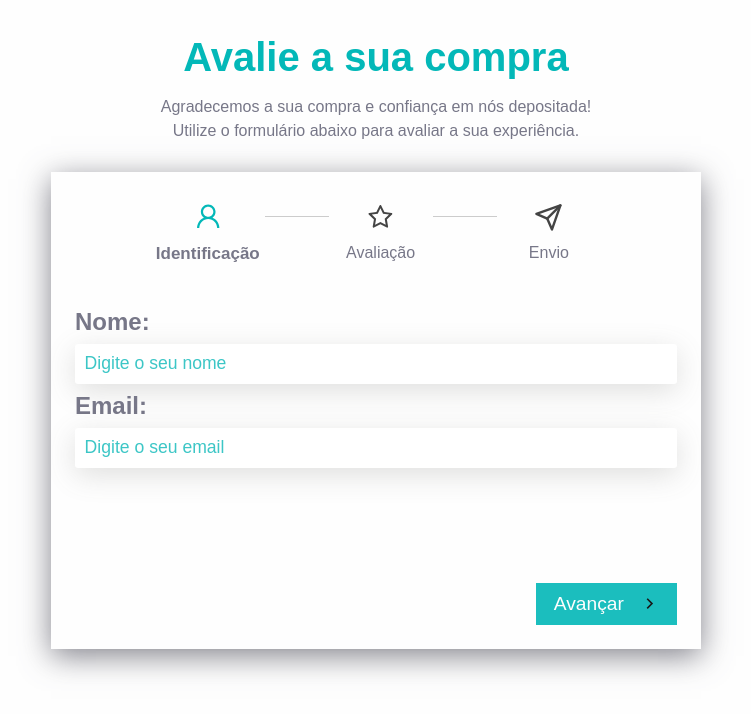
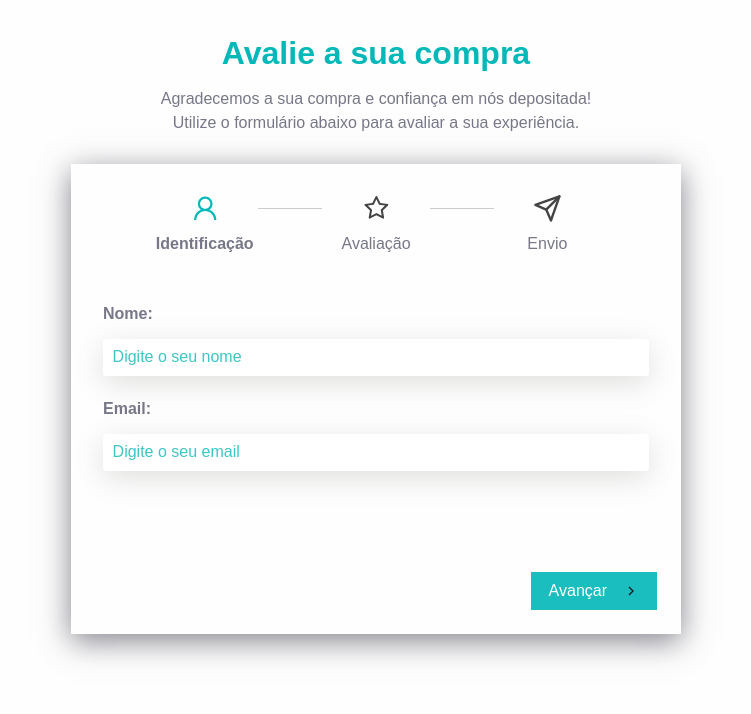
Before and after one commit to amac81/multistep_form_react, a React (Vite) app: page / in a window 1280 px wide. Shown: the top 714 px of the page, without its empty margins (264-1015 px from the left). Built offline with nearby package versions, Linux system fonts and the light colour scheme; a web font is replaced by a local one.

Commit message:
css update

```diff
--- a/src/App.css
+++ b/src/App.css
@@ -10,7 +10,7 @@
 }
 
 .header h2{
-  font-size: 2.5rem;
+  font-size: 2rem;
   margin-bottom: 1.1rem;
   color: #03b8b8;
 }
@@ -18,7 +18,7 @@
 /* Forms */
 
 .form-container {
-  max-width: 650px;
+  max-width: 610px;
   margin: 0 auto;
   background-color: #fefefe;
   padding: 1.5rem;
@@ -41,10 +41,17 @@
   margin-bottom: 2rem;
 }
 
+.form-input {
+  display: flex;
+  flex-direction: column;
+  padding: 0.5rem;
+}
+
 label {
   font-weight: bold;
   color: #778;
-  font-size: 1.5rem;
+  font-size: 1rem;
+  margin-bottom: 1rem;
 }
 
 input,
@@ -53,7 +60,7 @@ textarea {
   border: none;
   border-radius: 3px;
   box-shadow: rgba(98, 98, 97, 0.2) 0px 7px 29px 0px;
-  font-size: 1.1rem;
+  font-size: 1rem;
   color: #778;
 }
 
@@ -77,7 +84,7 @@ input::placeholder {
   border: none;
   border: 2px solid #03b8b8;
   background-color: #03b8b8;
-  font-size: 1.2rem;
+  font-size: 1rem;
   padding: 0.5rem 1rem;
   opacity: 0.9;
   transition: 0.5s;
--- a/src/components/Steps.css
+++ b/src/components/Steps.css
@@ -31,7 +31,7 @@
 }
 
 .active {
-    font-size: 17px;
+    font-size: 1rem;
     font-weight: bold;
 }
 
--- a/src/components/UserForm.jsx
+++ b/src/components/UserForm.jsx
@@ -3,6 +3,7 @@ import React from 'react'
 const UserForm = () => {
   return (
     <div className="form-control">
+      <div className="form-input">
         <label htmlFor="name">Nome:</label>
         <input
             type="text"
@@ -11,6 +12,8 @@ const UserForm = () => {
             placeholder='Digite o seu nome'
             required
         />
+      </div>
+      <div className="form-input">
         <label htmlFor="email">Email:</label>
         <input
             type="email"
@@ -23,6 +26,7 @@ const UserForm = () => {
             placeholder='Digite o seu email'
             required
         />
+      </div>
     </div>
   )
 }
```
